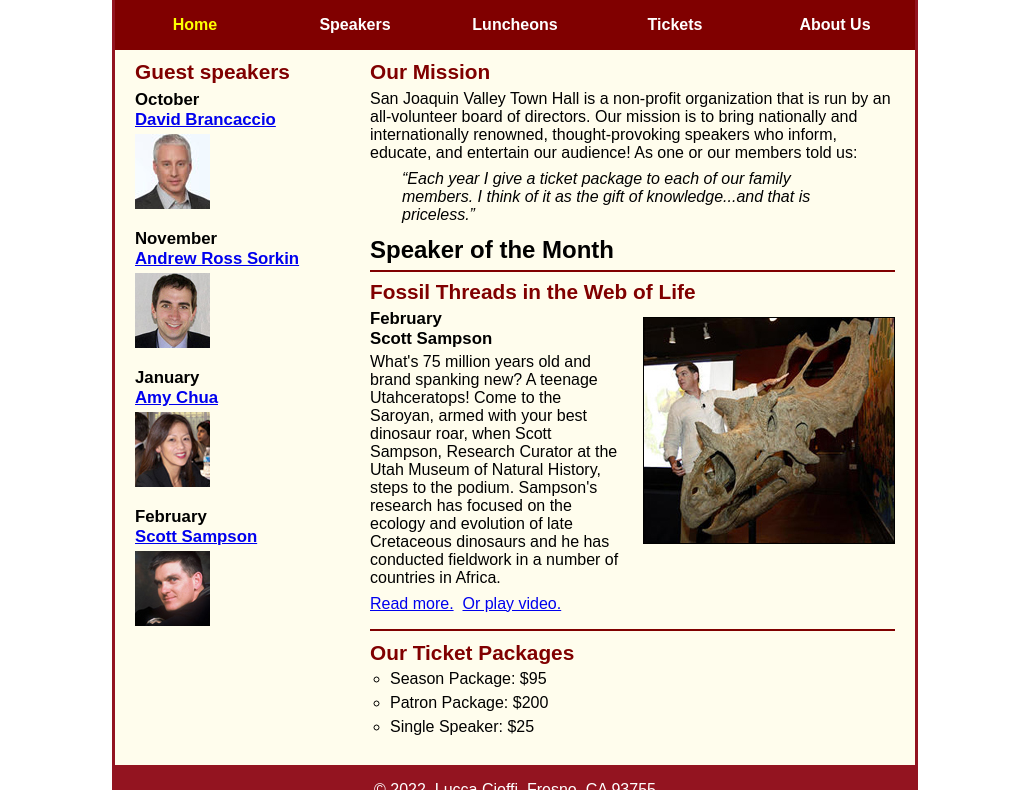
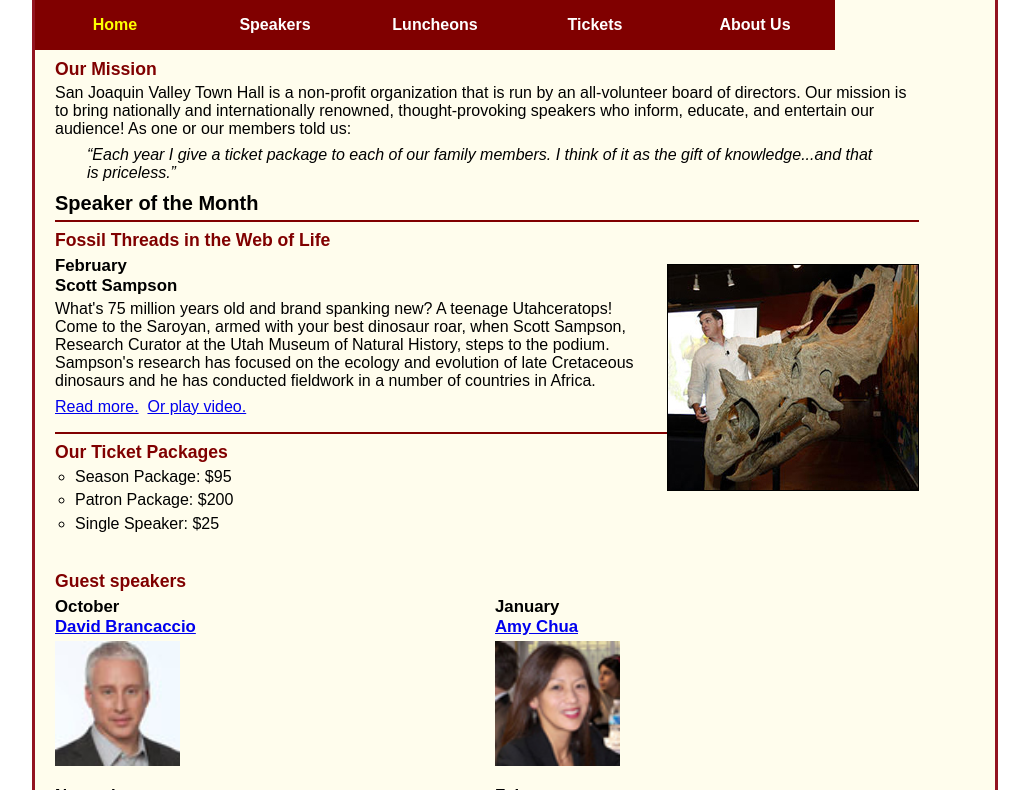
Before and after one commit to lc446/A13, a plain HTML site: page index.html in a window 1280 px wide. Shown: the part 123-913 px from the top of the page, without its empty margins (125-1154 px from the left). Drawn offline with Linux system fonts and the light colour scheme.

Commit message:
Did everything you can with the provided information

```diff
--- a/index.html
+++ b/index.html
@@ -3,9 +3,11 @@
 
 <head>
 	<meta charset="utf-8">
+	<meta name="viewport" content= "width=device-width, initial-scale=1.0">
 	<title>San Joaquin Valley Town Hall</title>
 	<link rel="shortcut icon" href="images/favicon.ico">
-	<link rel="stylesheet" href="styles/c7_main.css">
+	<link rel="stylesheet" href="styles/c8_main.css">
+
 </head>
 
 <body>
@@ -65,6 +67,7 @@
 
 		<aside>
 			<h2>Guest speakers</h2>
+			<div>
 			<h3>October<br><a href="speakers/brancaccio.html">David Brancaccio</a></h3>
 			<img src="images/brancaccio75.jpg" alt="David Brancaccio photo">
 			<h3>November<br><a href="speakers/sorkin.html">Andrew Ross Sorkin</a></h3>
@@ -73,6 +76,7 @@
 			<img src="images/chua75.jpg" alt="Amy Chua photo">
 			<h3>February<br><a href="speakers/c7_sampson.html">Scott Sampson</a></h3>
 			<img src="images/sampson75.jpg" alt="Scott Sampson photo">
+			</div>
 		</aside>
 	</main>
 	<footer>
--- a/styles/c8_main.css
+++ b/styles/c8_main.css
@@ -9,7 +9,8 @@ html {
 body {
 	font-family: Arial, Helvetica, sans-serif;
     font-size: 100%;
-    width: 800px;
+    width: 98%;
+	max-width: 960px;
     margin: 0 auto;
     border: 3px solid #931420;
     background-color: #fffded;
@@ -29,6 +30,13 @@ header {
 	    30deg, #f6bb73 0%, #f6bb73 30%, white 50%, #f6bb73 80%, #f6bb73 100%);
 	background-image: linear-gradient(
 	    30deg, #f6bb73 0%, #f6bb73 30%, white 50%, #f6bb73 80%, #f6bb73 100%);
+}
+img {
+	max-width:30%;
+	min-width: 125px;
+}
+div {
+	column-count: 2;
 }
 header h2 {
 	font-size: 175%;
@@ -51,6 +59,7 @@ header img {
 	margin: 0;
 	padding: 0;
 	position: relative;
+
 }
 #nav_menu ul li {
 	float: left;
@@ -69,6 +78,7 @@ header img {
 	color: yellow;
 }
 #nav_menu ul ul {
+	width: 100%;
     display: none;
     position: absolute;
     top: 100%;
@@ -78,6 +88,7 @@ header img {
 }
 #nav_menu ul li:hover > ul {
 	display: block;
+
 }
 #nav_menu > ul::after {
     content: "";
@@ -87,18 +98,17 @@ header img {
 
 /* the styles for the section */
 section {
-	width: 525px;
-	float: right;
+	width: 90%;
 	padding: 0 20px 20px 20px;
 }
 section h1 {
-	font-size: 150%;
+	font-size: 125%;
 	padding: .5em 0 .25em 0;
 	margin: 0;
 }
 section h2 {
 	color: #800000;
-	font-size: 130%;
+	font-size: 110%;
 	padding: .5em 0 .25em 0;
 }
 section p {
@@ -135,15 +145,18 @@ article img {
 	border: 1px solid black;
 }
 
+h2 a {
+	font-size: 85%;
+}
+
 /* the styles for the aside */
 aside {
-	width: 215px;
-	float: right;
+	width: 90%;
 	padding: 0 0 20px 20px;
 }
 aside h2 {
 	color: #800000;
-	font-size: 130%;
+	font-size: 110%;
 	padding: .5em 0 .25em 0;
 }
 
```
